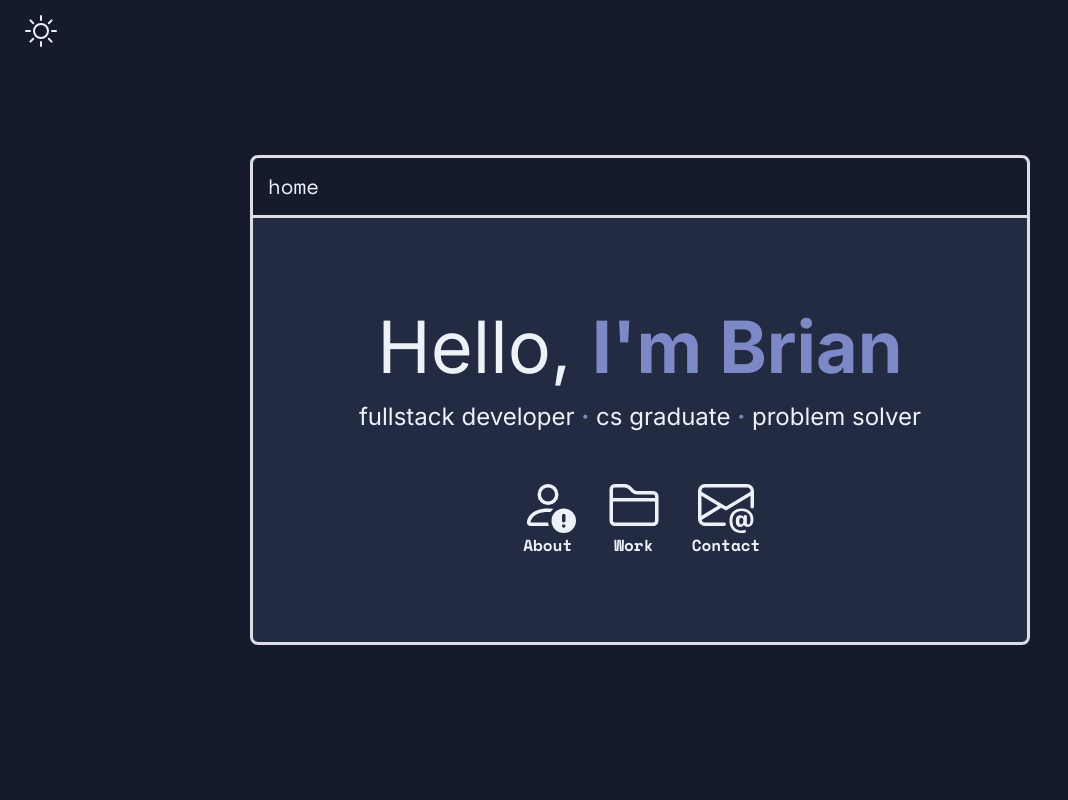
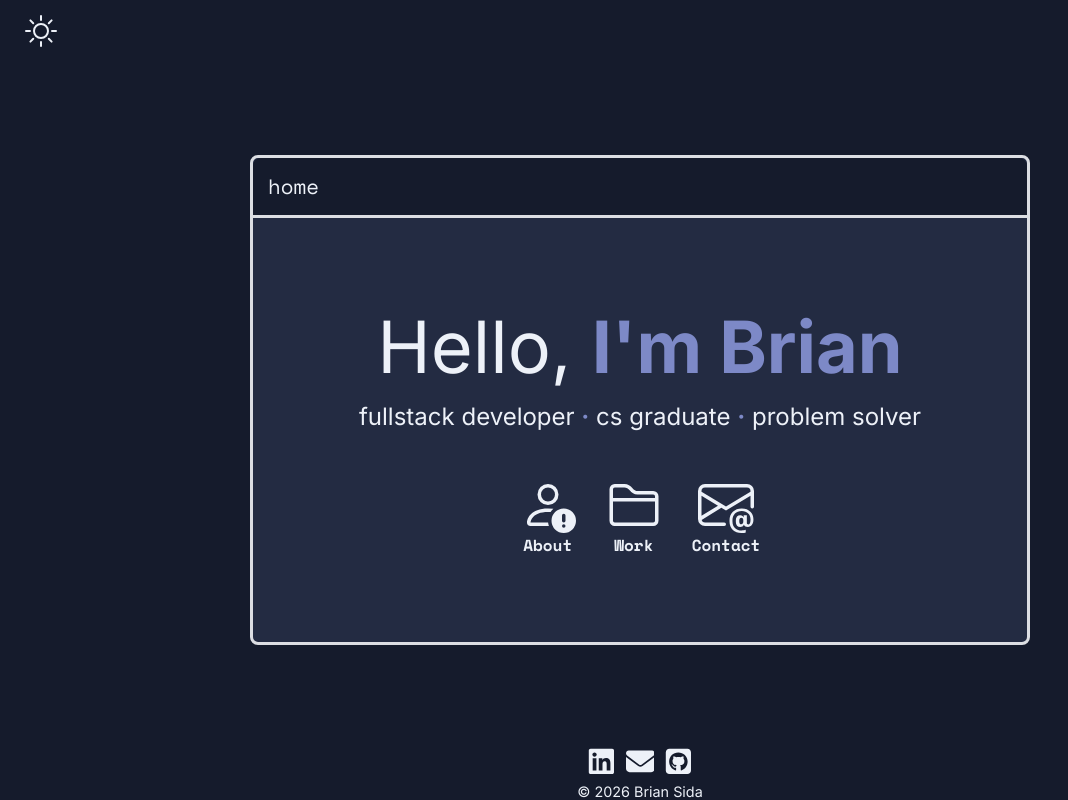
Before and after one commit to TapJc/briansida-portfolio, a React (Vite) app: page / in a window 1280 px wide. Shown: the whole page, without its empty margins (0-1068 px from the left). Built offline with nearby package versions, Linux system fonts and the light colour scheme.

Commit message:
Add Footer component with social icons and styling

```diff
--- a/src/App.tsx
+++ b/src/App.tsx
@@ -1,6 +1,9 @@
 import Panel from "./components/Panel/Panel";
+import Footer from "./components/Footer/Footer"
+
 import ThemeToggle from "./components/ThemeToggle/ThemeToggle";
 import NavButton from "./components/Intro/NavButton";
+import SocialIcon from "./components/Footer/SocialIcon";
 
 import Intro from "./components/Intro/Intro";
 import About from "./components/panels/About/About";
@@ -12,6 +15,7 @@ import {projects, technologies, languages} from "./data/projects"
 import styles from "./App.module.css";
 import { useState, useEffect } from "react";
 import { BsPersonExclamation, BsEnvelopeAt, BsFolder2, BsSun, BsMoonStars} from "react-icons/bs";
+import { FaLinkedin, FaEnvelope, FaSquareGithub } from "react-icons/fa6";
 
 export type PanelPosition = {
   "x": number,
@@ -79,7 +83,7 @@ function App() {
   return (
     <div className={styles.desktop}>
 
-      <ThemeToggle themeIcon={isDarkMode ? <BsSun/> : <BsMoonStars/>} onClick={() => toggleTheme()}/>
+      <ThemeToggle themeIcon={isDarkMode ? <BsSun/> : <BsMoonStars/>} onClick={toggleTheme}/>
 
       <Intro title="home" name="Brian" tags={["fullstack developer", "cs graduate", "problem solver"]}>
         <NavButton onClick={() => openPanel("about")} icon={<BsPersonExclamation/>} title="About"/>
@@ -106,6 +110,12 @@ function App() {
           </Panel>
         }
 
+        <Footer trademark="© 2026 Brian Sida">
+          <SocialIcon link="https://www.linkedin.com/in/brian-sida/" icon={<FaLinkedin/>}/>
+          <SocialIcon link="mailto:brian209222@gmail.com" icon={<FaEnvelope/>}/>
+          <SocialIcon link="https://github.com/TapJc" icon={<FaSquareGithub/>}/>
+        </Footer>
+
     </div>
   );
 }
--- /dev/null
+++ b/src/components/Footer/Footer.module.css
@@ -0,0 +1,24 @@
+.footer {
+  position: fixed;
+
+  width: 100%;
+  bottom: 0;
+}
+
+.trademark {
+  font-size: 0.9rem;
+  user-select: none;
+}
+
+.container {
+  display: flex;
+  flex-direction: column;
+
+  justify-content: center;
+  align-items: center;
+}
+
+.socials {
+  display: flex;
+  column-gap: 10px;
+}
--- /dev/null
+++ b/src/components/Footer/Footer.tsx
@@ -0,0 +1,22 @@
+import React from "react";
+import styles from "./Footer.module.css";
+
+interface FooterProps {
+  trademark: string;
+  children: React.ReactNode;
+}
+
+function Footer({trademark, children}: FooterProps) {
+  return (
+    <div className={styles.footer}>
+      <div className={styles.container}>
+        <div className={styles.socials}>
+          {children}
+        </div>
+        <p className={styles.trademark}>{trademark}</p>
+      </div>
+    </div>
+  );
+}
+
+export default Footer;
--- /dev/null
+++ b/src/components/Footer/SocialIcon.module.css
@@ -0,0 +1,15 @@
+.socialIcon {
+  background: none;
+  border: none;
+  padding: 0;
+  cursor: pointer;
+
+  font-size: 1.8rem;
+  color: var(--color-text);
+
+  transition: transform 0.2s ease;
+}
+
+.socialIcon:hover {
+  transform: scale(1.1);
+}
--- /dev/null
+++ b/src/components/Footer/SocialIcon.tsx
@@ -0,0 +1,17 @@
+import React from "react";
+import styles from "./SocialIcon.module.css";
+
+interface SocialIconProps {
+  link: string;
+  icon: React.ReactNode;
+}
+
+function SocialIcon({link, icon}: SocialIconProps) {
+  return (
+    <a className={styles.socialIcon} href={link} target="_blank" rel="noopener noreferrer">
+      {icon}
+    </a>
+  );
+}
+
+export default SocialIcon;
```
Also changed, not shown: src/components/Panel/Panel.tsx (+5 -5 lines).
